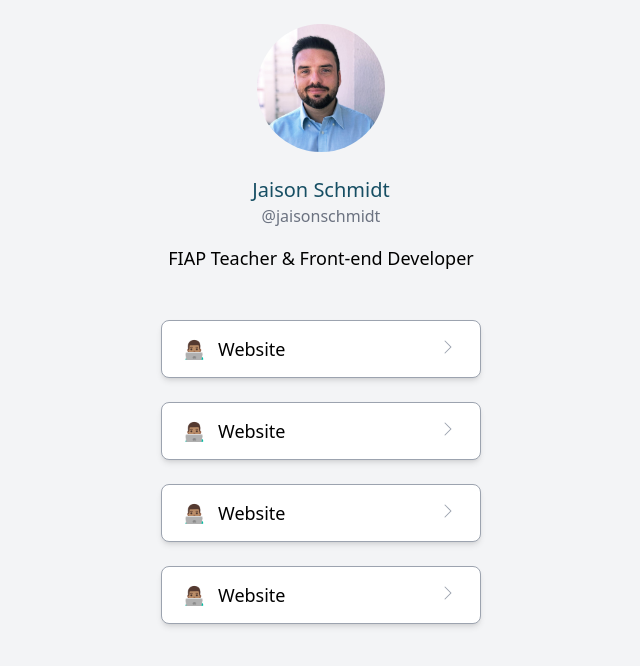
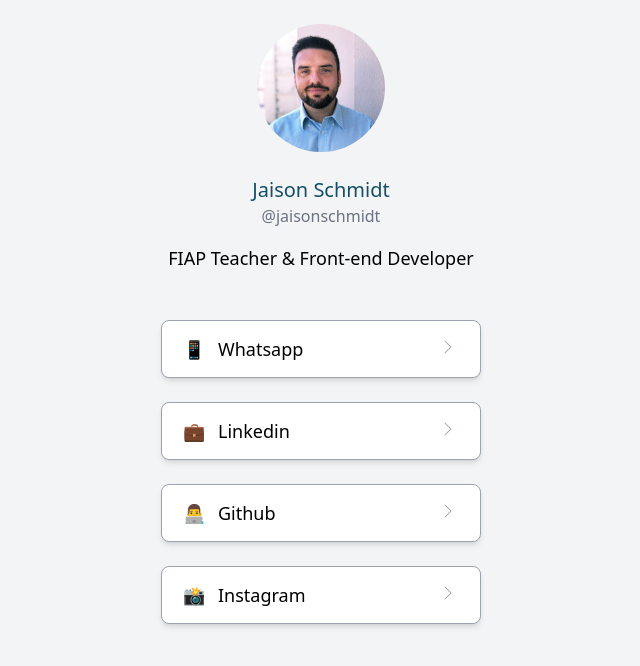
Before and after one commit to israelag/my-web-site, a Nuxt app in the folder my-website/: page / in a window 1280 px wide. Shown: the top 666 px of the page, without its empty margins (319-959 px from the left). Built offline with nearby package versions, Linux system fonts and the light colour scheme.

Commit message:
Finaliza site pessoal

```diff
--- a/my-website/components/ButtonAction.vue
+++ b/my-website/components/ButtonAction.vue
@@ -1,12 +1,12 @@
 <template>
   <div class="pt-6 text-center space-y-4">
     <a
-      href="https://cpintoval.github.io/"
+      :href="link"
       target="_blank"
       class="flex items-start rounded-lg border border-gray-400 bg-white px-5 py-4 text-lg leading-6 font-medium shadow-md hover:shadow-xl transition ease-in-out duration-150"
     >
-      <p class="mr-3 h-6 w-6">👨🏽‍💻</p>
-      Website
+      <p class="mr-3 h-6 w-6">{{ icon }}</p>
+      {{ text }}
       <div class="ml-auto mt-0.5 pl-4">
         <svg
           class="h-5 w-5 text-gray-400"
@@ -23,3 +23,7 @@
     </a>
   </div>
 </template>
+
+<script setup>
+    const { link = '#', text = '', icon = null } = defineProps(['link', 'text', 'icon']);
+</script>
--- a/my-website/pages/index.vue
+++ b/my-website/pages/index.vue
@@ -7,10 +7,29 @@
     />
 
     <div class="max-w-xs mx-auto">
-        <ButtonAction />
-        <ButtonAction />
-        <ButtonAction />
-        <ButtonAction />
+        <ButtonAction
+          text="Whatsapp"
+          link="https://wa.me/+5554999776648"
+          icon="📱"
+        />
+
+        <ButtonAction
+          text="Linkedin"
+          link="https://www.linkedin.com/in/jaison-schmidt-19b80725/"
+          icon="💼"
+        />
+
+        <ButtonAction
+          text="Github"
+          link="https://github.com/jaisonschmidt"
+          icon="👨‍💻"
+        />
+
+        <ButtonAction
+          text="Instagram"
+          link="https://www.instagram.com/jaisonschmidt/"
+          icon="📸"
+        />
     </div>
 </template>
 
```
